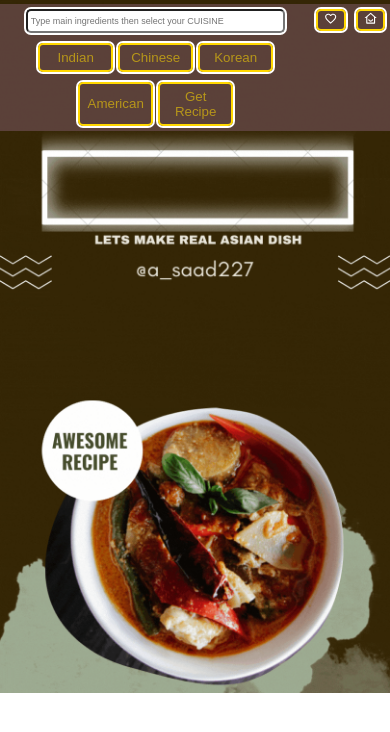
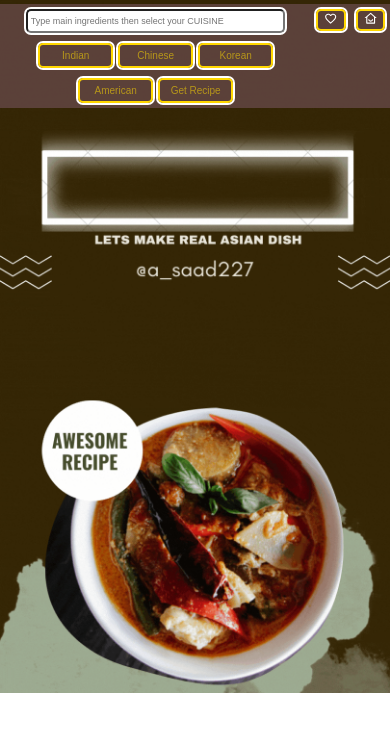
Before and after one commit to asaad227/asian-recipe, a React (Create React App) app: page / in a window 390 px wide. Shown: the top 732 px of the page. Built offline with nearby package versions, Linux system fonts and the light colour scheme.

Commit message:
update reponsiveness for all the button txt

```diff
--- a/src/Components/App/App.css
+++ b/src/Components/App/App.css
@@ -122,6 +122,7 @@ background-color: brown;
     margin: 5px 2.5px;
   }
   .cuisineInput{
+    font-size: x-small;
     width: 75px;
     padding: 5px 2.5px;
     margin: 5px 2.5px;
```
